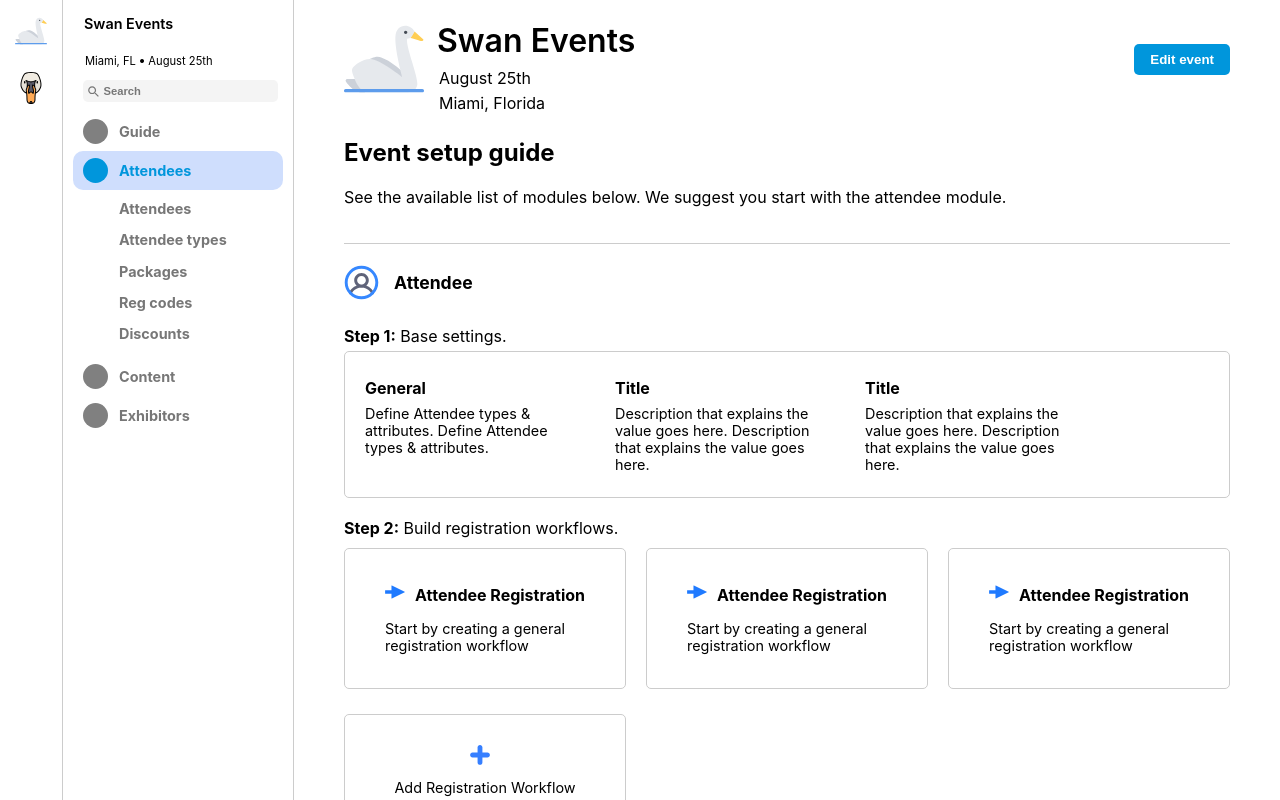
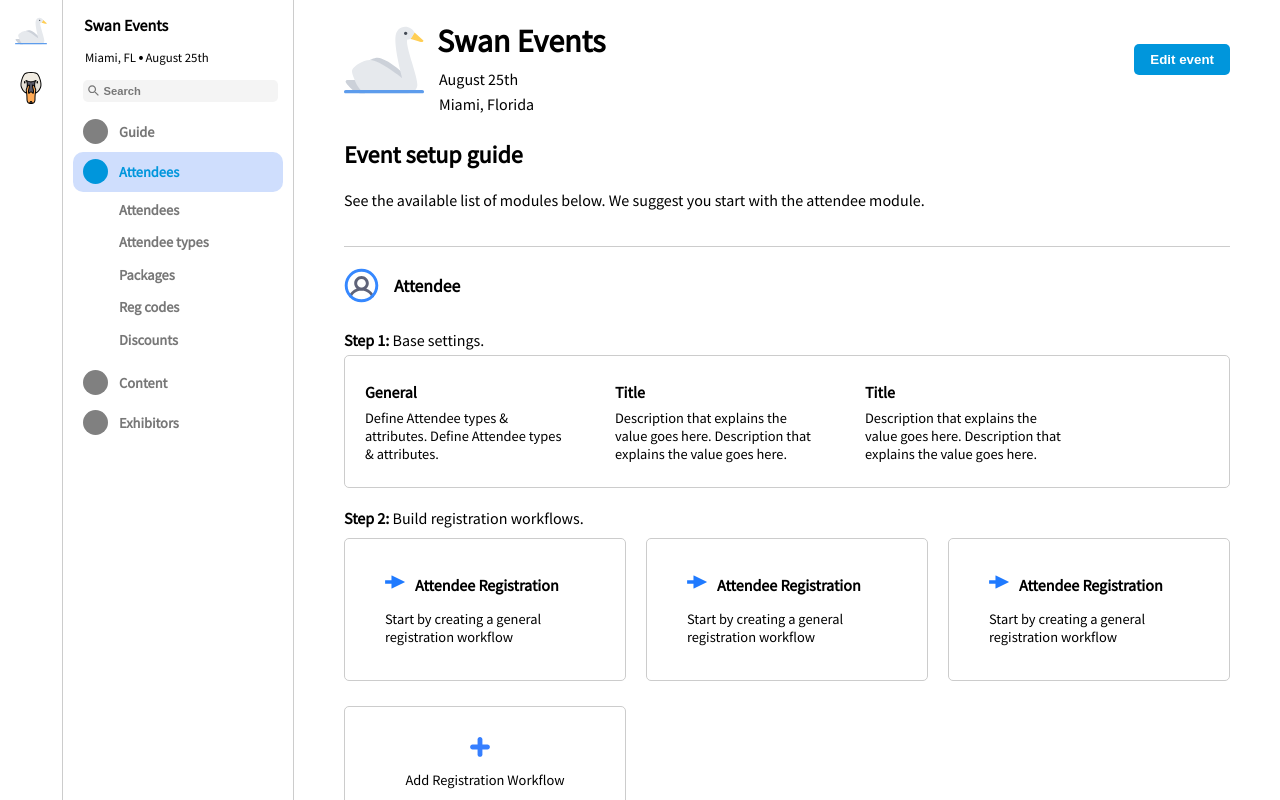
Before and after one commit to KrOhDee/rainfocus, a React (Create React App) app: page / in a window 1280 px wide. Shown: the top 800 px of the page. Built offline with nearby package versions, Linux system fonts and the light colour scheme.

Commit message:
Styling changes

```diff
--- a/src/components/DashboardInner.js
+++ b/src/components/DashboardInner.js
@@ -10,7 +10,7 @@
         <img className="hamburger" src={hamburger}></img>
         <p className="inner--location">
           Miami, FL{' '}
-          <span style={{ fontWeight: '700', fontSize: '0.8rem' }}>•</span>{' '}
+          <span style={{ fontWeight: '700', fontSize: '0.9rem' }}>•</span>{' '}
           August 25th
         </p>
         <input className="inner--input" readOnly value="     Search"></input>
--- a/src/styles/app.scss
+++ b/src/styles/app.scss
@@ -1,3 +1,5 @@
+@import url('https://fonts.googleapis.com/css2?family=Source+Sans+Pro&display=swap');
+
 $color-primary: #0096dc;
 $color-gray: #777777;
 $color-light-gray: #f4f4f4;
@@ -11,6 +13,10 @@
     cursor: pointer;
     transform: scale(1.05);
   }
+}
+
+body {
+  font-family: 'Source Sans Pro', sans-serif;
 }
 
 .app--column {
@@ -32,14 +38,12 @@
 .inner--title {
   padding-top: 15px;
   padding-left: 11px;
-  font-size: 0.9rem;
-  padding-bottom: 10px;
   font-weight: 600;
   margin: 0;
 }
 
 .inner--location {
-  font-size: 0.7rem;
+  font-size: 0.8rem;
   padding-left: 12px;
 }
 
```
